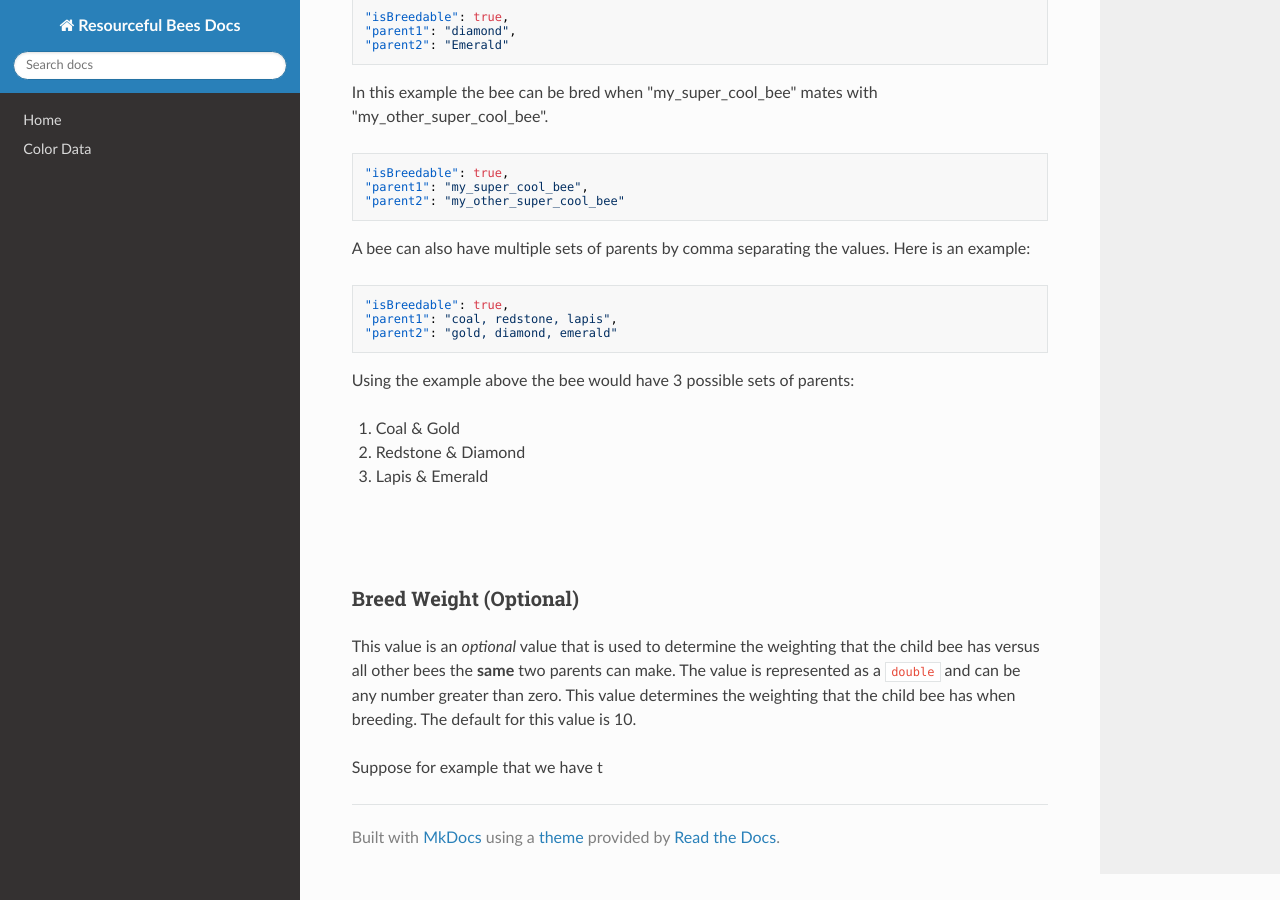
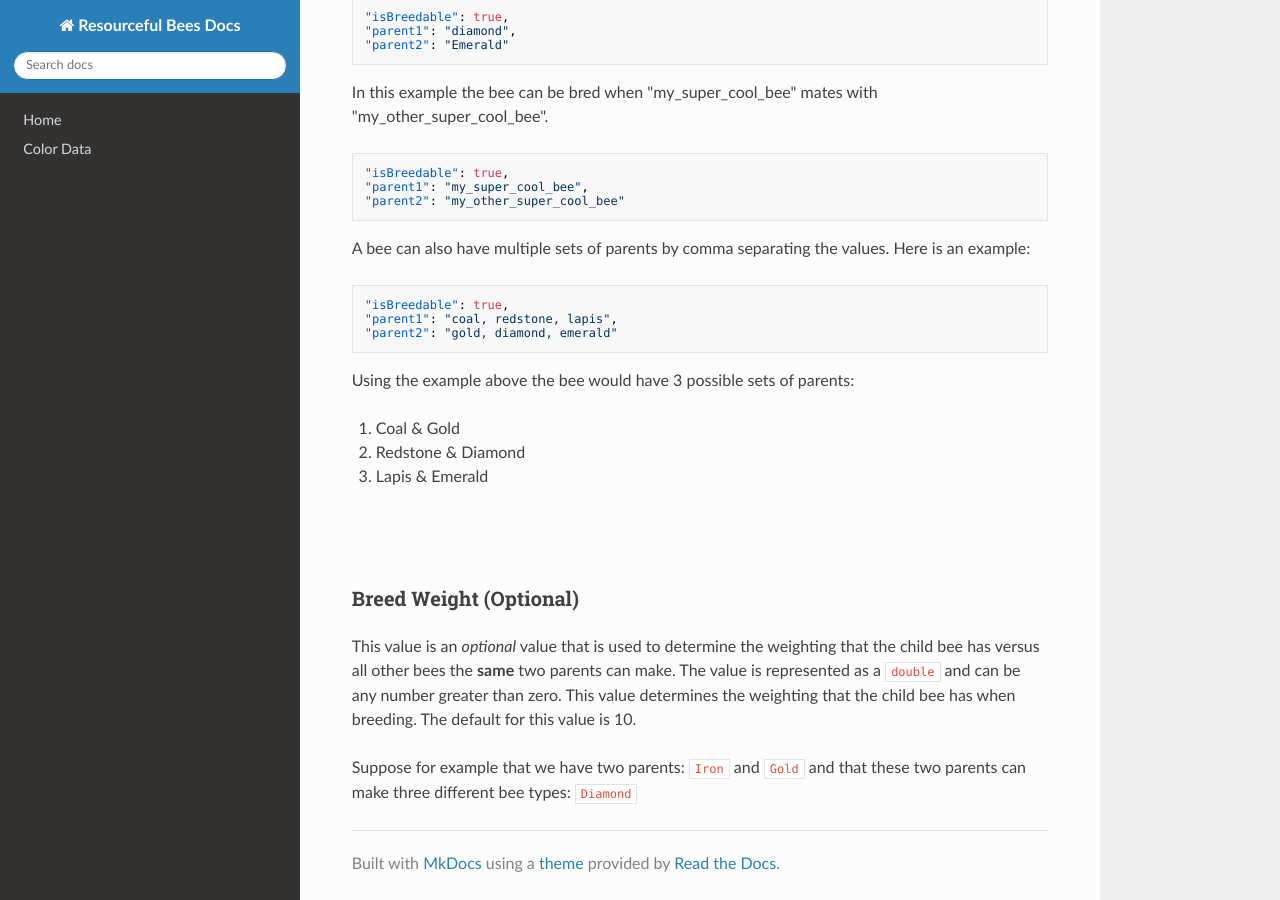
Before and after one commit to Team-Resourceful/ResourcefulBeesDocs, an MkDocs documentation site: the page built from docs/bee_data/breed_data.md, in a window 1280 px wide and 900 px high, scrolled down 733 px. Built offline with MkDocs 1.6.1, drawn with Linux system fonts in a browser that asks for light colours; nearby versions of some CDN libraries.

Commit message:
docs/bee_data/breed_data.md updated from https://stackedit.io/

```diff
--- a/docs/bee_data/breed_data.md
+++ b/docs/bee_data/breed_data.md
@@ -52,9 +52,9 @@ Using the example above the bee would have 3 possible sets of parents:
 
 This value is an  _optional_  value that is used to determine the weighting that the child bee has versus all other bees the **same** two parents can make. The value is represented as a `double` and can be any number greater than zero. This value determines the weighting that the child bee has when breeding. The default for this value is 10.
 
-Suppose for example that we have t
+Suppose for example that we have two parents: `Iron` and `Gold` and that these two parents can make three different bee types: `Diamond`
 <!--stackedit_data:
-eyJoaXN0b3J5IjpbLTYwMjYzODQ0LC0xOTkyOTQ1NDE4LC0xMT
-EzOTc4ODEwLDEwNzgwNTA1MiwtNzUzOTE3MzAxLDgxMDAxNzcx
-OV19
+eyJoaXN0b3J5IjpbMTg1MTYxODcwMCwtMTk5Mjk0NTQxOCwtMT
+ExMzk3ODgxMCwxMDc4MDUwNTIsLTc1MzkxNzMwMSw4MTAwMTc3
+MTldfQ==
 -->
```
